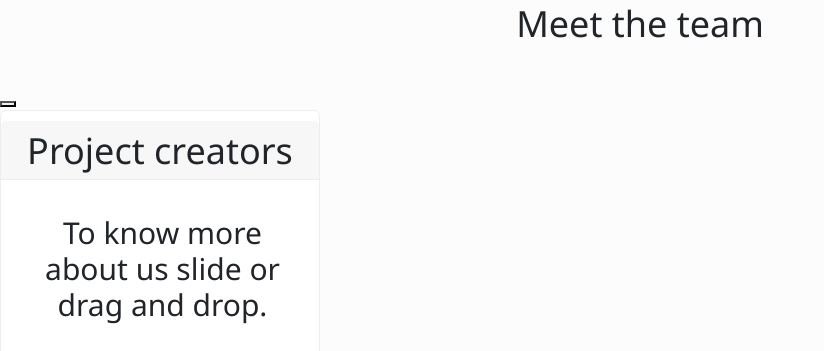
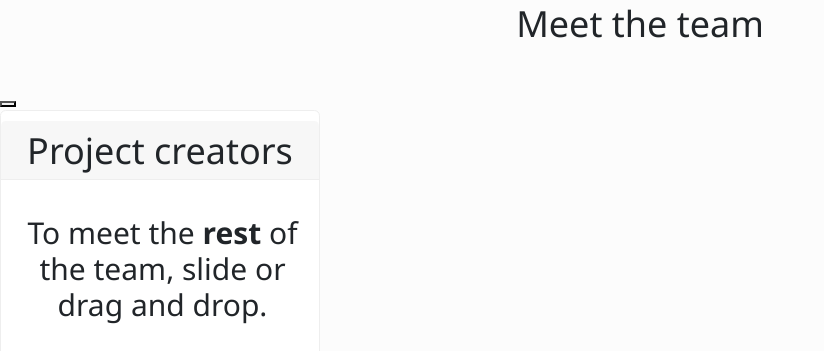
Before and after one commit to mgeffroy/P2-Ecobici_insights_and_recommendations, a Flask app: page /about in a window 1280 px wide; the page is wider, and only the part inside the window is pictured. Shown: the part 379-730 px from the top of that part, without its empty margins (0-824 px from the left). Run offline with Flask 2, Linux system fonts and the light colour scheme.

Commit message:
modified about to hel see other creators

```diff
--- a/templates/about.html
+++ b/templates/about.html
@@ -63,7 +63,7 @@
           <div class="card bg-secondary mb-3">
             <h1 class="card-header">Project creators</h1>
               <div class="card-body">
-                <p class="card-text"> <h2>To know more about us slide or drag and drop.</h2></p>
+                <p class="card-text"> <h2>To meet the <b>rest</b> of the team, slide or drag and drop.</h2></p>
             </div>
           </div>
           <div class="card text-white bg-success mb-3">
```
